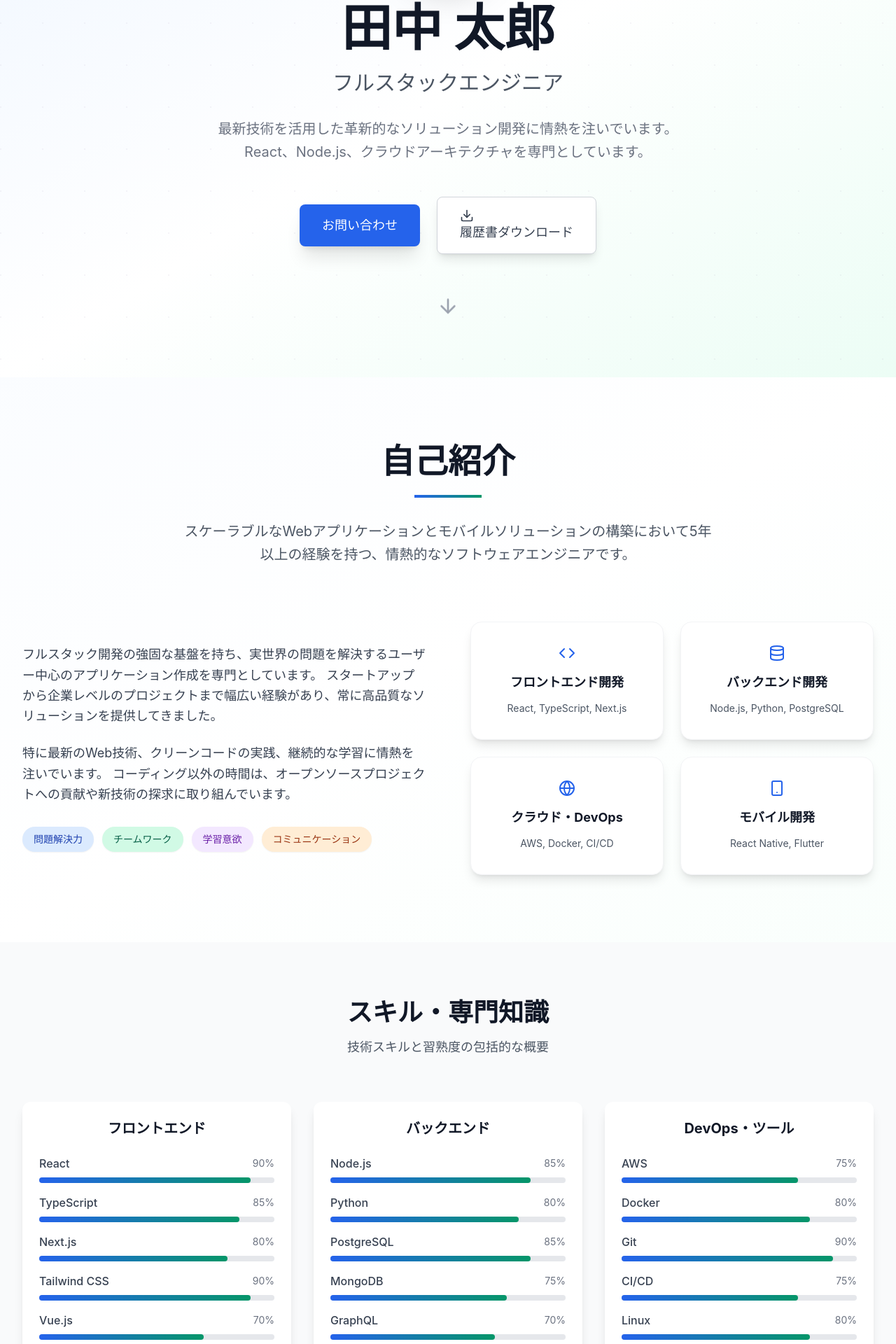
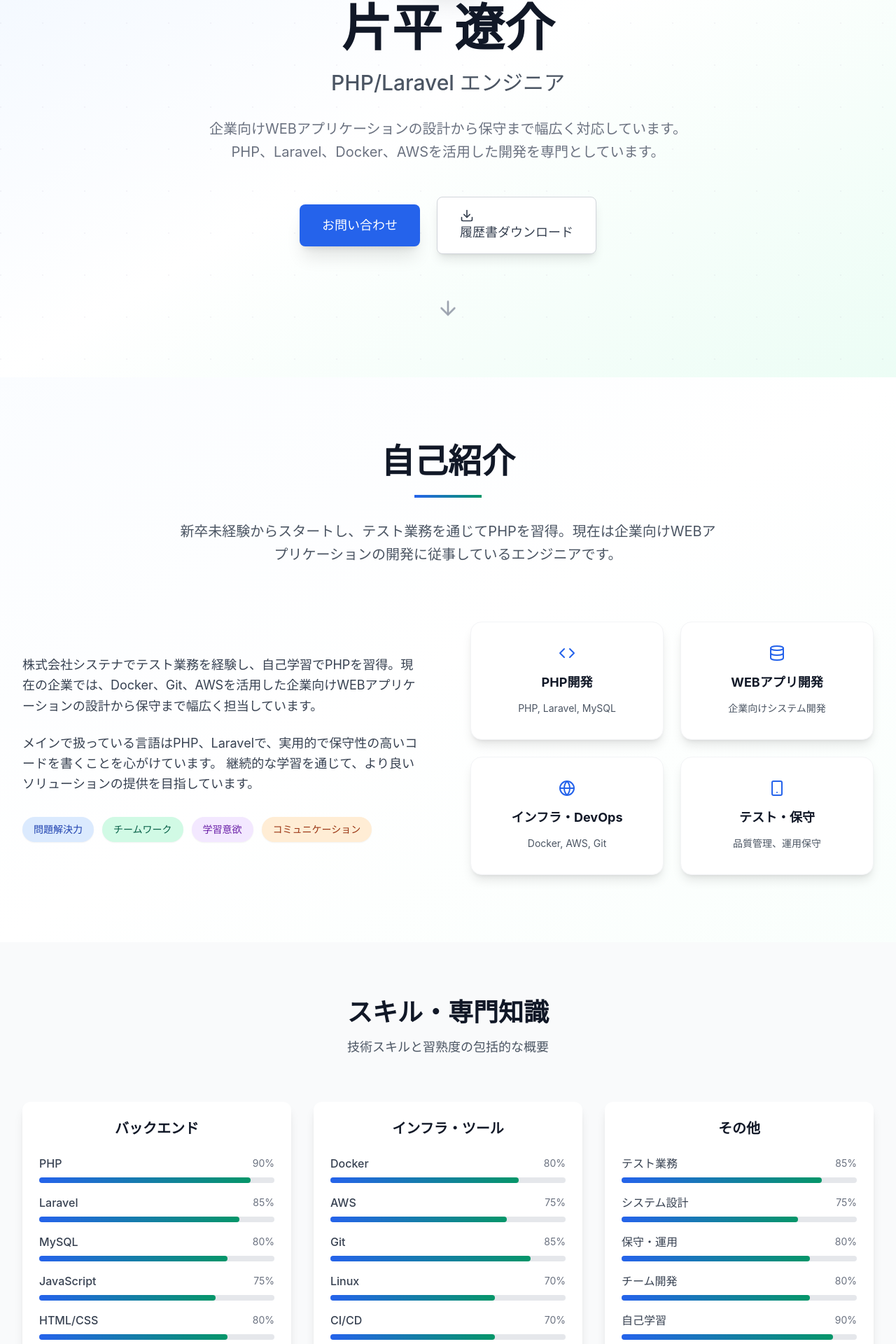
Before and after one commit to workkatahira/portfolio, a React (Vite) app: page / in a window 1280 px wide. Shown: the part 268-2188 px from the top of the page at 70% size. Built offline with nearby package versions, Linux system fonts and the light colour scheme.

Commit message:
ポートフォリオの情報を更新

```diff
--- a/index.html
+++ b/index.html
@@ -4,14 +4,14 @@
     <meta charset="UTF-8" />
     <link rel="icon" type="image/svg+xml" href="/vite.svg" />
     <meta name="viewport" content="width=device-width, initial-scale=1.0" />
-    <meta name="description" content="田中太郎のポートフォリオサイト。フルスタックエンジニアとしての経験、スキル、制作実績をご紹介します。" />
-    <meta name="keywords" content="エンジニア,ポートフォリオ,フルスタック,React,Node.js,TypeScript" />
-    <meta name="author" content="田中太郎" />
-    <meta property="og:title" content="エンジニアポートフォリオ | 田中太郎" />
-    <meta property="og:description" content="フルスタックエンジニアとしての経験、スキル、制作実績をご紹介します。" />
+    <meta name="description" content="片平遼介のポートフォリオサイト。PHP/Laravelエンジニアとしての経験、スキル、制作実績をご紹介します。" />
+    <meta name="keywords" content="エンジニア,ポートフォリオ,PHP,Laravel,Docker,AWS,片平遼介" />
+    <meta name="author" content="片平遼介" />
+    <meta property="og:title" content="エンジニアポートフォリオ | 片平遼介" />
+    <meta property="og:description" content="PHP/Laravelエンジニアとしての経験、スキル、制作実績をご紹介します。" />
     <meta property="og:type" content="website" />
     <meta property="og:locale" content="ja_JP" />
-    <title>エンジニアポートフォリオ | 田中太郎</title>
+    <title>エンジニアポートフォリオ | 片平遼介</title>
   </head>
   <body>
     <div id="root"></div>
--- a/src/components/About.tsx
+++ b/src/components/About.tsx
@@ -5,23 +5,23 @@ const About = () => {
   const highlights = [
     {
       icon: <Code className="w-6 h-6" />,
-      title: 'フロントエンド開発',
-      description: 'React, TypeScript, Next.js'
+      title: 'PHP開発',
+      description: 'PHP, Laravel, MySQL'
     },
     {
       icon: <Database className="w-6 h-6" />,
-      title: 'バックエンド開発',
-      description: 'Node.js, Python, PostgreSQL'
+      title: 'WEBアプリ開発',
+      description: '企業向けシステム開発'
     },
     {
       icon: <Globe className="w-6 h-6" />,
-      title: 'クラウド・DevOps',
-      description: 'AWS, Docker, CI/CD'
+      title: 'インフラ・DevOps',
+      description: 'Docker, AWS, Git'
     },
     {
       icon: <Smartphone className="w-6 h-6" />,
-      title: 'モバイル開発',
-      description: 'React Native, Flutter'
+      title: 'テスト・保守',
+      description: '品質管理、運用保守'
     }
   ];
 
@@ -35,7 +35,7 @@ const About = () => {
           <h2 className="text-4xl sm:text-5xl font-bold text-gray-900 mb-6">自己紹介</h2>
           <div className="w-24 h-1 bg-gradient-to-r from-blue-600 to-emerald-600 mx-auto mb-8"></div>
           <p className="text-xl text-gray-600 max-w-3xl mx-auto leading-relaxed">
-            スケーラブルなWebアプリケーションとモバイルソリューションの構築において5年以上の経験を持つ、情熱的なソフトウェアエンジニアです。
+            新卒未経験からスタートし、テスト業務を通じてPHPを習得。現在は企業向けWEBアプリケーションの開発に従事しているエンジニアです。
           </p>
         </div>
 
@@ -43,12 +43,11 @@ const About = () => {
           <div className="space-y-8">
             <div className="space-y-6">
               <p className="text-gray-700 text-lg leading-relaxed">
-                フルスタック開発の強固な基盤を持ち、実世界の問題を解決するユーザー中心のアプリケーション作成を専門としています。
-                スタートアップから企業レベルのプロジェクトまで幅広い経験があり、常に高品質なソリューションを提供してきました。
+                株式会社システナでテスト業務を経験し、自己学習でPHPを習得。現在の企業では、Docker、Git、AWSを活用した企業向けWEBアプリケーションの設計から保守まで幅広く担当しています。
               </p>
               <p className="text-gray-700 text-lg leading-relaxed">
-                特に最新のWeb技術、クリーンコードの実践、継続的な学習に情熱を注いでいます。
-                コーディング以外の時間は、オープンソースプロジェクトへの貢献や新技術の探求に取り組んでいます。
+                メインで扱っている言語はPHP、Laravelで、実用的で保守性の高いコードを書くことを心がけています。
+                継続的な学習を通じて、より良いソリューションの提供を目指しています。
               </p>
             </div>
 
--- a/src/components/Contact.tsx
+++ b/src/components/Contact.tsx
@@ -26,19 +26,19 @@ const Contact = () => {
     {
       icon: <Mail size={20} />,
       title: 'メール',
-      value: 'tanaka.taro@example.com',
-      link: 'mailto:tanaka.taro@example.com'
+      value: 'katahira.ryosuke@example.com',
+      link: 'mailto:katahira.ryosuke@example.com'
     },
     {
       icon: <Phone size={20} />,
       title: '電話',
-      value: '+81 90-1234-5678',
-      link: 'tel:+81901234567'
+      value: 'お問い合わせください',
+      link: null
     },
     {
       icon: <MapPin size={20} />,
       title: '所在地',
-      value: '東京都',
+      value: '日本',
       link: null
     }
   ];
@@ -79,8 +79,8 @@ const Contact = () => {
           <div>
             <h3 className="text-2xl font-bold text-gray-900 mb-6">お気軽にご連絡ください</h3>
             <p className="text-gray-600 mb-8 text-lg">
-              フリーランスプロジェクト、正社員のポジション、コラボレーションなど、
-              新しい機会についてお聞かせいただくことに常に興味があります。お気軽にお声がけください！
+              PHP/Laravelを活用したWEBアプリケーション開発、システム設計、保守・運用など、
+              新しいプロジェクトについてお聞かせいただくことに常に興味があります。お気軽にお声がけください！
             </p>
 
             <div className="space-y-6 mb-8">
--- a/src/components/Experience.tsx
+++ b/src/components/Experience.tsx
@@ -4,39 +4,29 @@ import { MapPin, Calendar } from 'lucide-react';
 const Experience = () => {
   const experiences = [
     {
-      title: 'シニアフルスタック開発者',
-      company: '株式会社テックソリューションズ',
-      location: '東京都',
-      period: '2022年 - 現在',
-      description: '10万人以上のユーザーにサービスを提供するスケーラブルなWebアプリケーションの開発をリード。マイクロサービスアーキテクチャを実装し、システムパフォーマンスを40%向上。',
+      title: 'WEB開発エンジニア',
+      company: '現在の企業',
+      location: '未公開',
+      period: '転職後 - 現在',
+      description: 'Docker、Git、AWSを使用した企業向けWEBアプリケーションの設計から保守作業まで幅広く担当。PHP、Laravelをメインとした開発業務に従事。',
       achievements: [
-        'AWSを使用したクラウドネイティブソリューションの設計・デプロイ',
-        'ジュニア開発者のメンタリングとコードレビュープロセスの確立',
-        '最適化によりアプリケーションの読み込み時間を60%短縮'
+        '企業向けWEBアプリケーションの設計・開発・保守',
+        'Docker、AWSを活用したインフラ構築',
+        'Gitを使用したチーム開発の推進',
+        'システムの品質向上と運用効率化'
       ]
     },
     {
-      title: 'フルスタック開発者',
-      company: '株式会社デジタルエージェンシー',
-      location: '大阪府',
-      period: '2020年 - 2022年',
-      description: 'React、Node.js、クラウド技術を使用して企業クライアント向けのカスタムWebアプリケーションを開発。',
+      title: 'テストエンジニア',
+      company: '株式会社システナ',
+      location: '未公開',
+      period: '新卒入社 - 転職前',
+      description: '新卒未経験で入社後、テスト業務をメインで担当。業務の傍ら自己学習でPHPを習得し、開発スキルを身につける。',
       achievements: [
-        'コンセプトからデプロイまで15以上のクライアントプロジェクトを構築',
-        '自動テストの実装によりバグを50%削減',
-        'デザインチームと協力してUX/UIの改善を実施'
-      ]
-    },
-    {
-      title: 'フロントエンド開発者',
-      company: 'スタートアップXYZ',
-      location: 'リモート',
-      period: '2019年 - 2020年',
-      description: '成長中のフィンテックスタートアップにおいて、レスポンシブなユーザーインターフェースの作成とユーザーエクスペリエンスの向上に注力。',
-      achievements: [
-        'モバイルファーストのレスポンシブデザインを開発',
-        '決済システムとセキュリティ機能の統合',
-        'アジャイル開発プロセスに参加'
+        'テスト業務を通じた品質管理の経験',
+        '自己学習によるPHP習得',
+        '開発プロセス全体の理解',
+        'チームワークとコミュニケーションスキルの向上'
       ]
     }
   ];
--- a/src/components/Hero.tsx
+++ b/src/components/Hero.tsx
@@ -16,21 +16,21 @@ const Hero = () => {
         <div className="text-center max-w-4xl mx-auto">
           <div className="mb-12">
             {/* Avatar */}
-            <div className="w-40 h-40 mx-auto mb-8 rounded-full bg-gradient-to-r from-blue-600 to-emerald-600 flex items-center justify-center text-white text-5xl font-bold shadow-2xl ring-4 ring-white/20">
-              田中
+            <div className="w-40 h-40 mx-auto mb-8 rounded-full bg-gradient-to-r from-blue-600 to-emerald-600 flex items-center justify-center text-white text-4xl font-bold shadow-2xl ring-4 ring-white/20">
+              片平
             </div>
 
             {/* Name and title */}
             <h1 className="text-5xl sm:text-6xl lg:text-7xl font-bold text-gray-900 mb-6 leading-tight">
-              田中 太郎
+              片平 遼介
             </h1>
             <p className="text-2xl sm:text-3xl text-gray-600 mb-8 font-medium">
-              フルスタックエンジニア
+              PHP/Laravel エンジニア
             </p>
             <p className="text-xl text-gray-500 max-w-3xl mx-auto mb-12 leading-relaxed">
-              最新技術を活用した革新的なソリューション開発に情熱を注いでいます。
+              企業向けWEBアプリケーションの設計から保守まで幅広く対応しています。
               <br className="hidden sm:block" />
-              React、Node.js、クラウドアーキテクチャを専門としています。
+              PHP、Laravel、Docker、AWSを活用した開発を専門としています。
             </p>
           </div>
 
--- a/src/components/Skills.tsx
+++ b/src/components/Skills.tsx
@@ -3,33 +3,33 @@ import React from 'react';
 const Skills = () => {
   const skillCategories = [
     {
-      title: 'フロントエンド',
+      title: 'バックエンド',
       skills: [
-        { name: 'React', level: 90 },
-        { name: 'TypeScript', level: 85 },
-        { name: 'Next.js', level: 80 },
-        { name: 'Tailwind CSS', level: 90 },
-        { name: 'Vue.js', level: 70 }
+        { name: 'PHP', level: 90 },
+        { name: 'Laravel', level: 85 },
+        { name: 'MySQL', level: 80 },
+        { name: 'JavaScript', level: 75 },
+        { name: 'HTML/CSS', level: 80 }
       ]
     },
     {
-      title: 'バックエンド',
+      title: 'インフラ・ツール',
       skills: [
-        { name: 'Node.js', level: 85 },
-        { name: 'Python', level: 80 },
-        { name: 'PostgreSQL', level: 85 },
-        { name: 'MongoDB', level: 75 },
-        { name: 'GraphQL', level: 70 }
+        { name: 'Docker', level: 80 },
+        { name: 'AWS', level: 75 },
+        { name: 'Git', level: 85 },
+        { name: 'Linux', level: 70 },
+        { name: 'CI/CD', level: 70 }
       ]
     },
     {
-      title: 'DevOps・ツール',
+      title: 'その他',
       skills: [
-        { name: 'AWS', level: 75 },
-        { name: 'Docker', level: 80 },
-        { name: 'Git', level: 90 },
-        { name: 'CI/CD', level: 75 },
-        { name: 'Linux', level: 80 }
+        { name: 'テスト業務', level: 85 },
+        { name: 'システム設計', level: 75 },
+        { name: '保守・運用', level: 80 },
+        { name: 'チーム開発', level: 80 },
+        { name: '自己学習', level: 90 }
       ]
     }
   ];
```
